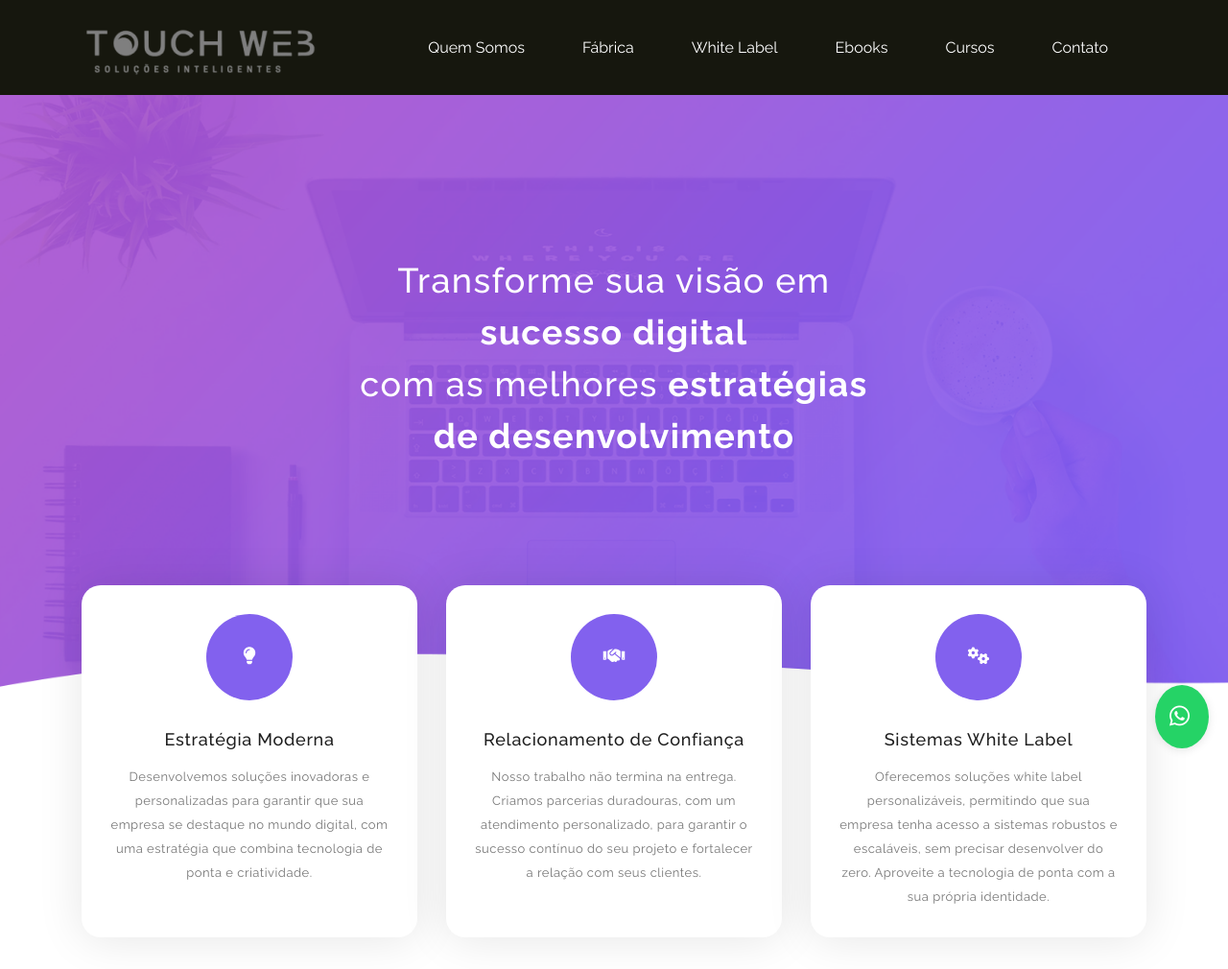
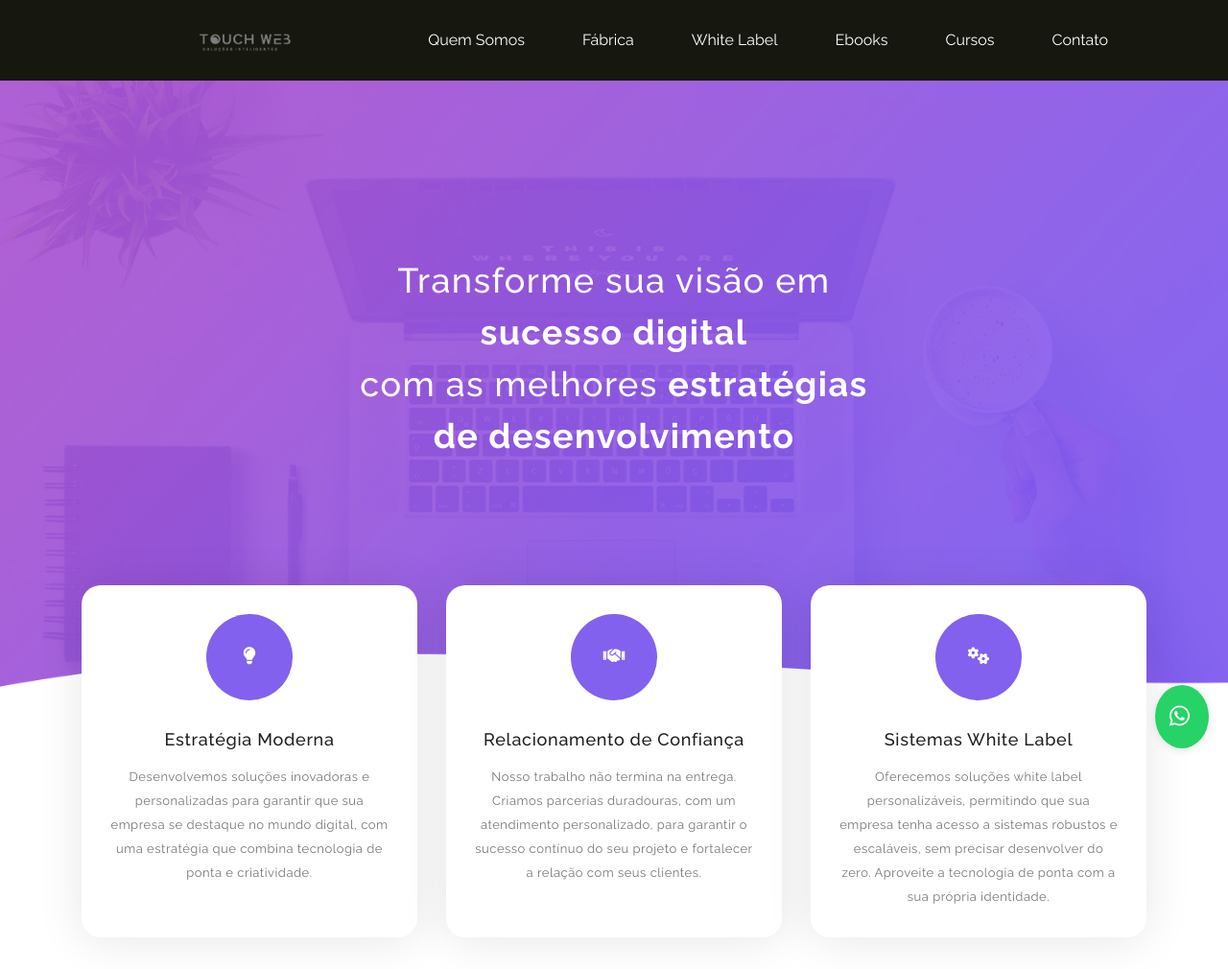
Before and after one commit to paulohbirro/paulohbirro.github.io, a plain HTML site: page index.html in a window 1280 px wide. Shown: the top 1010 px of the page at 96% size. Drawn offline with Linux system fonts and the light colour scheme.

```diff
--- a/index.html
+++ b/index.html
@@ -46,10 +46,9 @@
             <div class="col-12">
                 <nav class="main-nav">
                     <!-- Logo -->
-                    <a href="#" class="logo">
-                        <img src="assets/images/logo.png" alt="Logo">
+                    <a href="#" class="logo d-block mx-auto text-center">
+                        <img src="assets/images/logo.png" alt="Logo" class="img-fluid" style="max-width: 100px;">
                     </a>
-
                     <!-- Menu -->
                     <ul class="nav">
                         <li><a href="#features" class="menu-item">Quem Somos</a></li>
```
